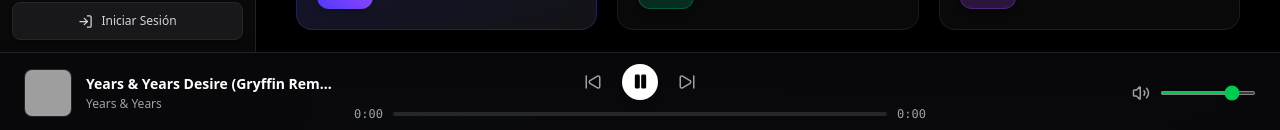
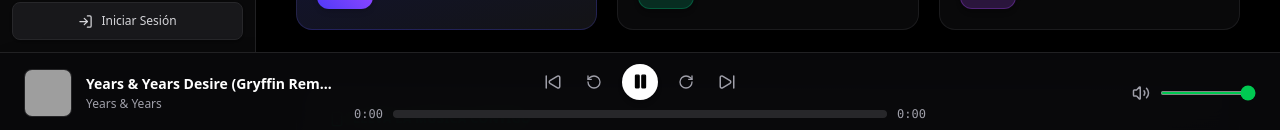
Before and after one commit to sentinel9999/ReproductorWeb, a Next.js app: page / in a window 1280 px wide. Both pictures are taken after a click on the button "Reproducir ahora". Shown: the part 668-798 px from the top of the page. Built offline with nearby package versions, Linux system fonts and the light colour scheme; grey boxes are pictures that could not be loaded.

Commit message:
Efecto de +10seg y control de audio

```diff
--- a/src/components/AudioEngine.tsx
+++ b/src/components/AudioEngine.tsx
@@ -5,50 +5,56 @@ import { usePlayerStore } from '@/store/usePlaystore';
 
 export default function AudioEngine() {
   const audioRef = useRef<HTMLAudioElement | null>(null);
-  const { currentTrack, isPlaying, volume, setCurrentTime, setDuration, nextTrack } = usePlayerStore();
+  const { currentTrack, isPlaying, volume, setCurrentTime, setDuration, nextTrack, currentTime } = usePlayerStore();
 
-  // 1. Sincronizar fuente y estado de reproducción
   useEffect(() => {
-    const audio = audioRef.current;
-    if (!audio || !currentTrack?.audioUrl) return;
+    if (!audioRef.current) return;
+    if (currentTrack) {
+      audioRef.current.src = currentTrack.audioUrl;
+      if (isPlaying) {
+        audioRef.current.play().catch((e) => console.error("Error al reproducir audio:", e));
+      }
+    }
+  }, [currentTrack]);
 
+  useEffect(() => {
+    if (!audioRef.current) return;
     if (isPlaying) {
-      const playPromise = audio.play();
-      if (playPromise !== undefined) {
-        playPromise.catch((err) => {
-          console.warn('Esperando interacción del usuario o buffer:', err);
-        });
-      }
+      audioRef.current.play().catch((e) => console.error("Error al reanudar audio:", e));
     } else {
-      audio.pause();
+      audioRef.current.pause();
     }
-  }, [isPlaying, currentTrack]);
+  }, [isPlaying]);
 
-  // 2. Sincronizar volumen
   useEffect(() => {
-    if (audioRef.current) {
-      audioRef.current.volume = volume;
-    }
+    if (!audioRef.current) return;
+    audioRef.current.volume = volume;
   }, [volume]);
 
-  if (!currentTrack) return null;
+  // 👈 ESTE EFECTO PERMITE QUE EL SALTO DE TIEMPO (SEEK) AFECTE AL AUDIO REAL
+  useEffect(() => {
+    if (!audioRef.current) return;
+    // Si la diferencia entre el estado de Zustand y el audio real es mayor a 1 segundo, actualizamos el elemento audio
+    if (Math.abs(audioRef.current.currentTime - currentTime) > 1) {
+      audioRef.current.currentTime = currentTime;
+    }
+  }, [currentTime]);
 
   return (
     <audio
       ref={audioRef}
-      key={currentTrack.id} // Forza la recarga limpia al cambiar de canción
-      src={currentTrack.audioUrl}
-      preload="auto"
-      onTimeUpdate={(e) => setCurrentTime(e.currentTarget.currentTime)}
-      onLoadedMetadata={(e) => setDuration(e.currentTarget.duration)}
-      onEnded={nextTrack}
-      onError={(e) => {
-        const error = e.currentTarget.error;
-        console.error('Detalle del error de audio:', {
-          code: error?.code,
-          message: error?.message,
-          src: e.currentTarget.src,
-        });
+      onTimeUpdate={() => {
+        if (audioRef.current) {
+          setCurrentTime(audioRef.current.currentTime);
+        }
+      }}
+      onLoadedMetadata={() => {
+        if (audioRef.current) {
+          setDuration(audioRef.current.duration);
+        }
+      }}
+      onEnded={() => {
+        nextTrack();
       }}
     />
   );
--- a/src/components/PlayerBar.tsx
+++ b/src/components/PlayerBar.tsx
@@ -1,7 +1,8 @@
 'use client';
 
+import { useRef } from 'react';
 import { usePlayerStore } from '@/store/usePlaystore';
-import { Play, Pause, SkipBack, SkipForward, Volume2 } from 'lucide-react';
+import { Play, Pause, SkipBack, SkipForward, Volume2, RotateCcw, RotateCw } from 'lucide-react';
 
 export default function PlayerBar() {
   const {
@@ -13,8 +14,12 @@ export default function PlayerBar() {
     currentTime,
     duration,
     volume,
-    setVolume
+    setVolume,
+    seek,
+    skipTime
   } = usePlayerStore();
+
+  const progressBarRef = useRef<HTMLDivElement>(null);
 
   if (!currentTrack) return null;
 
@@ -26,6 +31,17 @@ export default function PlayerBar() {
   };
 
   const isLiveStream = !currentTrack.duration || currentTrack.duration === 0;
+
+  // Manejar clic en la barra de progreso para cambiar la posición
+  const handleProgressBarClick = (e: React.MouseEvent<HTMLDivElement>) => {
+    if (!progressBarRef.current || isLiveStream || !duration) return;
+
+    const rect = progressBarRef.current.getBoundingClientRect();
+    const clickPosition = Math.max(0, Math.min(1, (e.clientX - rect.left) / rect.width));
+    const newTime = clickPosition * duration;
+
+    seek(newTime);
+  };
 
   return (
     <div className="fixed bottom-0 left-0 right-0 h-20 bg-zinc-950/95 backdrop-blur-md border-t border-zinc-800/80 px-6 flex items-center justify-between z-50 text-white shadow-2xl">
@@ -40,7 +56,7 @@ export default function PlayerBar() {
           }}
         />
         <div className="truncate">
-          <p className="text-sm font-semibold truncate text-white hover:underline cursor-pointer">
+          <p className="text-sm font-semibold truncate text-white">
             {currentTrack.title}
           </p>
           <p className="text-xs text-zinc-400 truncate mt-0.5">
@@ -49,16 +65,26 @@ export default function PlayerBar() {
         </div>
       </div>
 
-      {/* 2. Controles y Barra de Tiempo / Radio en Vivo */}
+      {/* 2. Controles, Botones -10s/+10s y Barra de Progreso */}
       <div className="flex flex-col items-center gap-1.5 w-2/4 max-w-xl">
         <div className="flex items-center gap-4">
           <button
             onClick={prevTrack}
             className="text-zinc-400 hover:text-white transition cursor-pointer p-1"
-            aria-label="Pista anterior"
+            title="Pista anterior"
           >
             <SkipBack size={18} />
           </button>
+
+          {/* Botón retroceder 10 segundos */}
+          <button
+            onClick={() => skipTime(-10)}
+            className="text-zinc-400 hover:text-white transition cursor-pointer p-1"
+            title="Retroceder 10 segundos"
+          >
+            <RotateCcw size={16} />
+          </button>
+
           <button
             onClick={togglePlay}
             className="w-9 h-9 flex items-center justify-center rounded-full bg-white text-black hover:scale-105 active:scale-95 transition cursor-pointer shadow-md"
@@ -70,16 +96,26 @@ export default function PlayerBar() {
               <Play size={17} fill="black" className="ml-0.5" />
             )}
           </button>
+
+          {/* Botón adelantar 10 segundos */}
+          <button
+            onClick={() => skipTime(10)}
+            className="text-zinc-400 hover:text-white transition cursor-pointer p-1"
+            title="Adelantar 10 segundos"
+          >
+            <RotateCw size={16} />
+          </button>
+
           <button
             onClick={nextTrack}
             className="text-zinc-400 hover:text-white transition cursor-pointer p-1"
-            aria-label="Siguiente pista"
+            title="Siguiente pista"
           >
             <SkipForward size={18} />
           </button>
         </div>
 
-        {/* Indicador EN VIVO o Barra de Progreso */}
+        {/* Indicador EN VIVO o Barra de Progreso Interactiva */}
         {isLiveStream ? (
           <div className="flex items-center justify-center gap-2 text-xs text-green-400 font-semibold py-0.5">
             <span className="w-2 h-2 rounded-full bg-red-500 animate-pulse"></span>
@@ -88,12 +124,23 @@ export default function PlayerBar() {
         ) : (
           <div className="flex items-center gap-2.5 w-full text-xs text-zinc-400 font-mono">
             <span className="w-9 text-right">{formatTime(currentTime)}</span>
-            <div className="relative w-full h-1 bg-zinc-800 rounded-full overflow-hidden">
-              <div
-                className="h-full bg-green-500 transition-all duration-150"
-                style={{ width: `${Math.min(100, (currentTime / (duration || 1)) * 100)}%` }}
-              />
+
+            {/* Barra de progreso clickeable */}
+            <div
+              ref={progressBarRef}
+              onClick={handleProgressBarClick}
+              className="relative w-full h-2 bg-zinc-800 rounded-full overflow-hidden cursor-pointer group py-1"
+            >
+              <div className="absolute inset-y-0 left-0 w-full bg-transparent flex items-center">
+                <div className="w-full h-1 bg-zinc-800 rounded-full overflow-hidden">
+                  <div
+                    className="h-full bg-green-500 group-hover:bg-green-400 transition-all duration-75"
+                    style={{ width: `${Math.min(100, (currentTime / (duration || 1)) * 100)}%` }}
+                  />
+                </div>
+              </div>
             </div>
+
             <span className="w-9">{formatTime(duration)}</span>
           </div>
         )}
--- a/src/store/usePlaystore.ts
+++ b/src/store/usePlaystore.ts
@@ -3,62 +3,90 @@ import { Track } from '@/types/rokola';
 
 interface PlayerState {
   currentTrack: Track | null;
-  queue: Track[];
   isPlaying: boolean;
-  volume: number;
   currentTime: number;
   duration: number;
+  volume: number;
+  queue: Track[];
+  currentIndex: number;
 
-  // Acciones
   setTrack: (track: Track) => void;
   setQueue: (tracks: Track[], startIndex?: number) => void;
   togglePlay: () => void;
-  setIsPlaying: (isPlaying: boolean) => void;
-  setVolume: (volume: number) => void;
+  setIsPlaying: (playing: boolean) => void;
   setCurrentTime: (time: number) => void;
   setDuration: (duration: number) => void;
+  setVolume: (volume: number) => void;
   nextTrack: () => void;
   prevTrack: () => void;
+
+  // 👈 NUEVAS FUNCIONES DE SALTO Y POSICIONAMIENTO
+  seek: (time: number) => void;
+  skipTime: (seconds: number) => void;
 }
 
 export const usePlayerStore = create<PlayerState>((set, get) => ({
   currentTrack: null,
-  queue: [],
   isPlaying: false,
-  volume: 0.8,
   currentTime: 0,
   duration: 0,
+  volume: 1,
+  queue: [],
+  currentIndex: 0,
 
   setTrack: (track) => set({ currentTrack: track, isPlaying: true, currentTime: 0 }),
 
   setQueue: (tracks, startIndex = 0) => {
+    const track = tracks[startIndex];
+    if (track) {
+      set({
+        queue: tracks,
+        currentIndex: startIndex,
+        currentTrack: track,
+        isPlaying: true,
+        currentTime: 0,
+      });
+    }
+  },
+
+  togglePlay: () => set((state) => ({ isPlaying: !state.isPlaying })),
+  setIsPlaying: (playing) => set({ isPlaying: playing }),
+  setCurrentTime: (time) => set({ currentTime: time }),
+  setDuration: (duration) => set({ duration }),
+  setVolume: (volume) => set({ volume }),
+
+  nextTrack: () => {
+    const { queue, currentIndex } = get();
+    if (queue.length === 0) return;
+    const nextIndex = (currentIndex + 1) % queue.length;
     set({
-      queue: tracks,
-      currentTrack: tracks[startIndex] ?? null,
+      currentIndex: nextIndex,
+      currentTrack: queue[nextIndex],
       isPlaying: true,
       currentTime: 0,
     });
   },
 
-  togglePlay: () => set((state) => ({ isPlaying: !state.isPlaying })),
-  setIsPlaying: (isPlaying) => set({ isPlaying }),
-  setVolume: (volume) => set({ volume }),
-  setCurrentTime: (currentTime) => set({ currentTime }),
-  setDuration: (duration) => set({ duration }),
-
-  nextTrack: () => {
-    const { queue, currentTrack } = get();
-    if (!currentTrack || queue.length === 0) return;
-    const currentIndex = queue.findIndex((t) => t.id === currentTrack.id);
-    const nextIndex = (currentIndex + 1) % queue.length;
-    set({ currentTrack: queue[nextIndex], currentTime: 0, isPlaying: true });
+  prevTrack: () => {
+    const { queue, currentIndex } = get();
+    if (queue.length === 0) return;
+    const prevIndex = (currentIndex - 1 + queue.length) % queue.length;
+    set({
+      currentIndex: prevIndex,
+      currentTrack: queue[prevIndex],
+      isPlaying: true,
+      currentTime: 0,
+    });
   },
 
-  prevTrack: () => {
-    const { queue, currentTrack } = get();
-    if (!currentTrack || queue.length === 0) return;
-    const currentIndex = queue.findIndex((t) => t.id === currentTrack.id);
-    const prevIndex = (currentIndex - 1 + queue.length) % queue.length;
-    set({ currentTrack: queue[prevIndex], currentTime: 0, isPlaying: true });
+  // 👈 IMPLEMENTACIÓN DE SEEK Y SKIP
+  seek: (time) => {
+    set({ currentTime: time });
+  },
+
+  skipTime: (seconds) => {
+    const { currentTime, duration } = get();
+    const newTime = Math.max(0, Math.min(duration || 0, currentTime + seconds));
+    set({ currentTime: newTime });
   },
 }));
```
